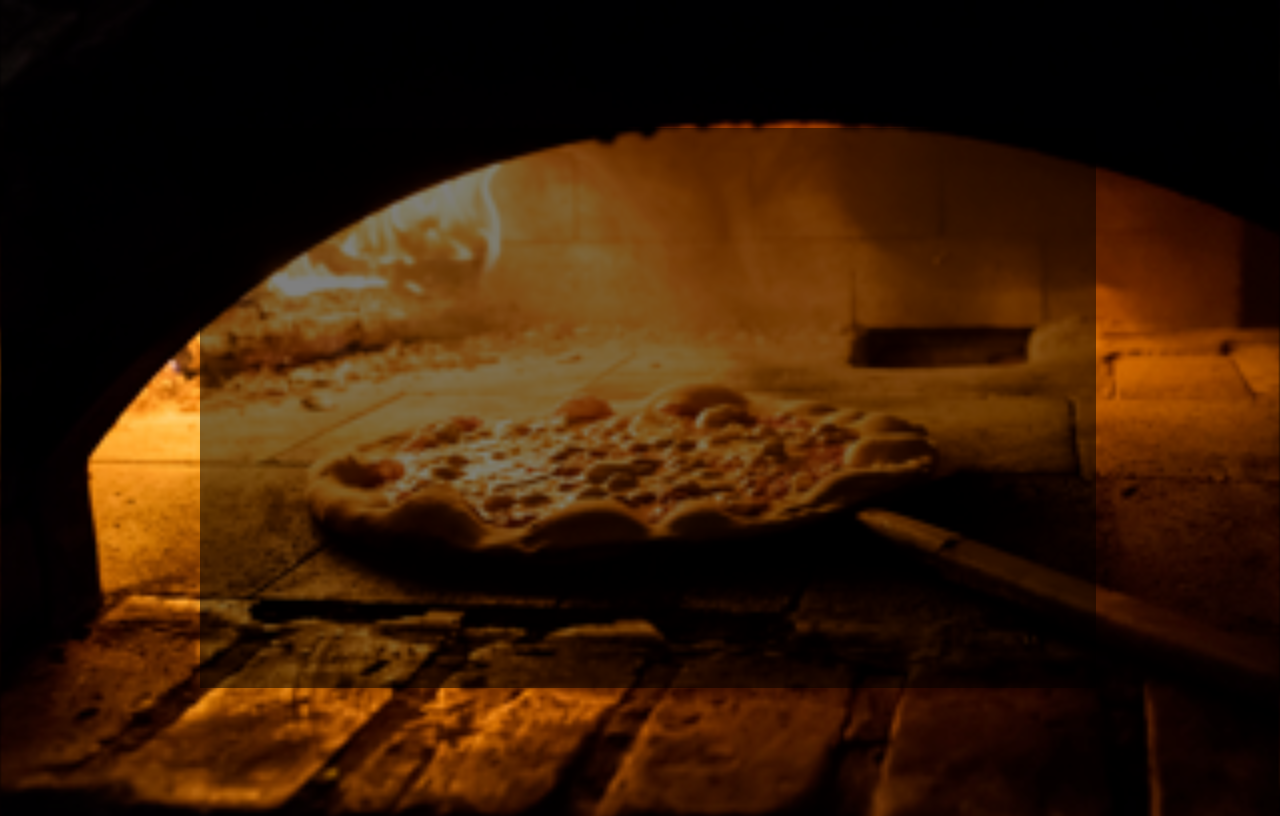
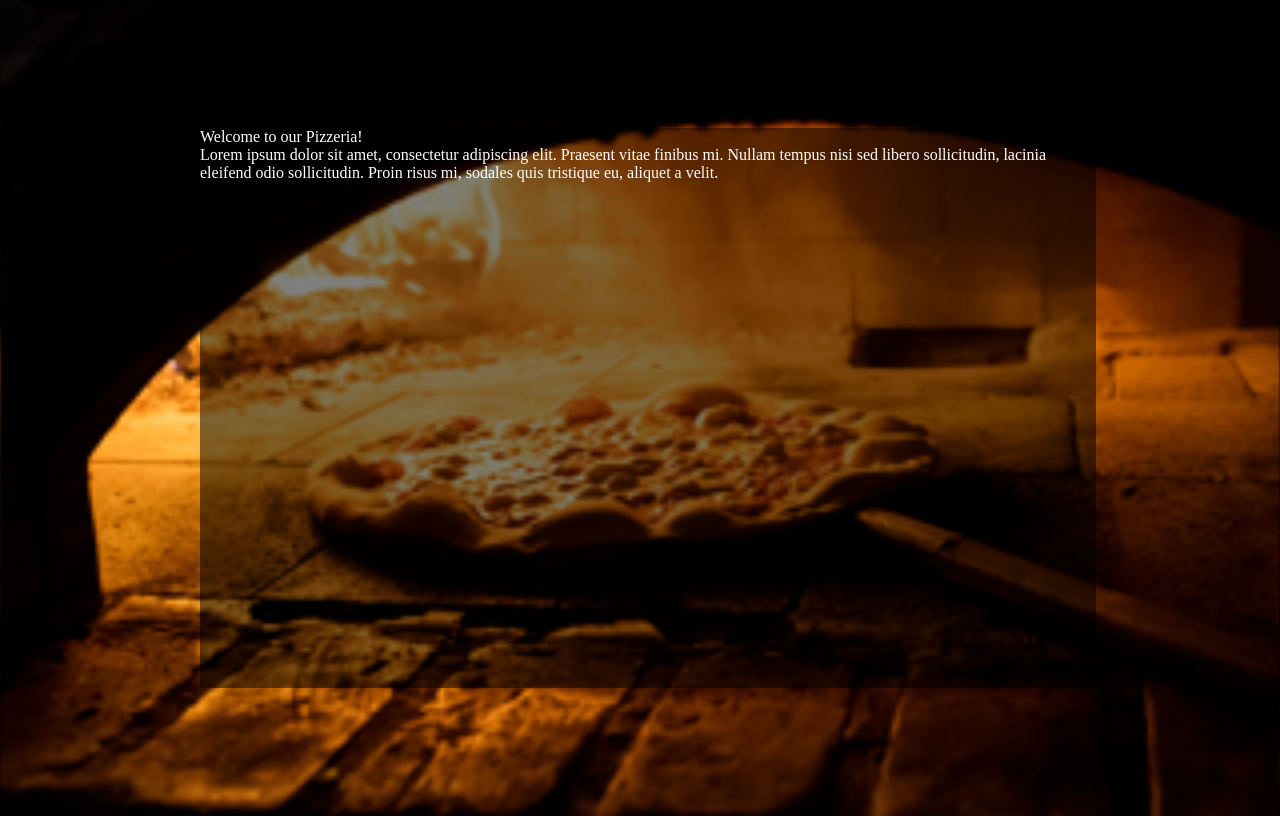
Before and after one commit to EricLam404/restaurant, a website built with webpack: page dist/index.html in a window 1280 px wide. Built offline with nearby package versions, Linux system fonts and the light colour scheme.

Commit message:
Added initial page

```diff
--- a/package.json
+++ b/package.json
@@ -22,5 +22,8 @@
     "style-loader": "^3.3.1",
     "webpack": "^5.74.0",
     "webpack-cli": "^4.10.0"
+  },
+  "dependencies": {
+    "html-webpack-plugin": "^5.5.0"
   }
 }
--- a/src/index.js
+++ b/src/index.js
@@ -1,16 +1,37 @@
 import './style.css';
-import bg from './img/background.png';
 
-let container = document.createElement("div");
-container.classList.add('content');
-
-function background() {
+function main() {
     const element = document.createElement('div');
     element.classList.add('box');
 
+    element.appendChild(welcomeText());
+    element.appendChild(textBody());
+
     return element;
 }
-container.appendChild(background());
 
-document.body.appendChild(container);
-console.log(container);
+function welcomeText(){
+    const text = document.createElement('div');
+    text.classList.add('text');
+
+    text.textContent = "Welcome to our Pizzeria!";
+    return text;
+}
+
+function textBody(){
+    const textBody = document.createElement('div');
+    textBody.classList.add('textBody');
+
+    textBody.textContent = "Lorem ipsum dolor sit amet, consectetur adipiscing elit. Praesent vitae finibus mi. Nullam tempus nisi sed libero sollicitudin, lacinia eleifend odio sollicitudin. Proin risus mi, sodales quis tristique eu, aliquet a velit.";
+    return textBody;
+}
+
+function loadPage(){
+    const content = document.getElementById('content');
+
+    console.log(content);
+    content.appendChild(main());
+    console.log(content);
+}
+
+loadPage();
--- a/src/style.css
+++ b/src/style.css
@@ -10,9 +10,9 @@ body {
     height: 100vh;
 }
 
-.content {
+#content {
     background-color: rgba(0,0,0,0.5);
     color: #fff;
-    width: 70vw;
+    width: clamp(400px, 70vw, 900px);
     height: 70vh;
 }
--- a/webpack.config.js
+++ b/webpack.config.js
@@ -1,11 +1,15 @@
 const path = require('path');
+const HtmlWebpackPlugin = require('html-webpack-plugin');
 
 module.exports = {
+  mode: 'development',
   entry: './src/index.js',
-  output: {
-    filename: 'main.js',
-    path: path.resolve(__dirname, 'dist'),
-  },
+  devtool: 'inline-source-map',
+  plugins: [
+    new HtmlWebpackPlugin({
+      title: 'Development'
+    }),
+  ],
   module: {
     rules: [
       {
@@ -18,4 +22,8 @@ module.exports = {
       },
     ],
   },
+  output: {
+    filename: 'main.js',
+    path: path.resolve(__dirname, 'dist'),
+  },
 };
```
Also changed, not shown: dist/index.html, dist/main.js, 1 other file.
